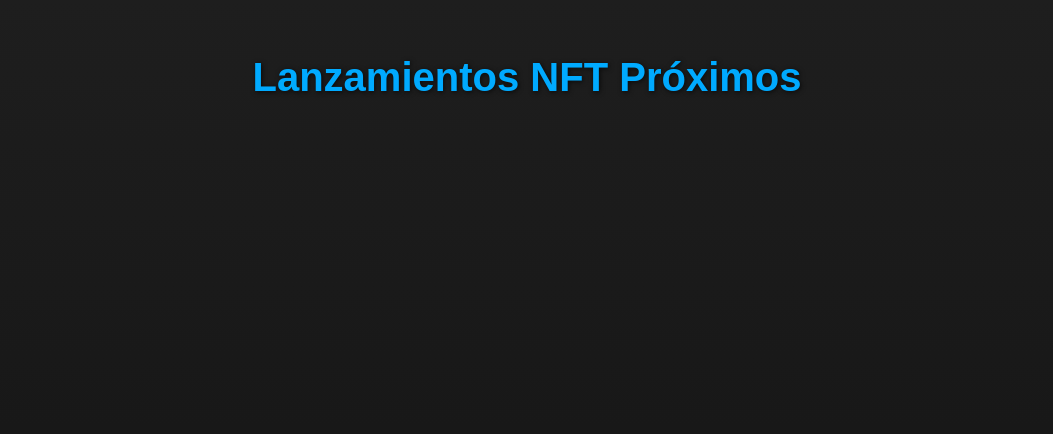
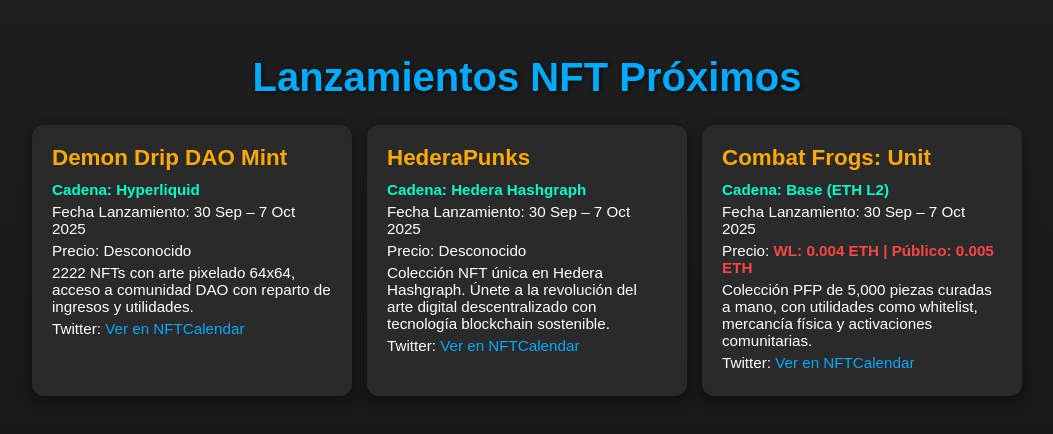
Before and after one commit to Zeus2604/cryptorankingup, a plain HTML site: page index.html in a window 1280 px wide. Shown: the whole page, without its empty margins (113-1166 px from the left). Drawn offline with Linux system fonts and the light colour scheme.

Commit message:
Update index.html
Ajustar manualmente las comillas en el enlace de Twitter dentro de las tarjetas NFT

```diff
--- a/index.html
+++ b/index.html
@@ -142,7 +142,7 @@
           <p>Fecha Lanzamiento: ${nft.launch_date}</p>
           <p>Precio: <span class="${priceClass}">${nft.price}</span></p>
           <p>${nft.description}</p>
-          <p>Twitter: ${nft.twitter ? <a href="${nft.twitter}" target="_blank">Ver en NFTCalendar</a> : "N/A"}</p>
+          <p>Twitter: ${nft.twitter ? `<a href="${nft.twitter}" target="_blank">Ver en NFTCalendar</a>` : "N/A"}</p>
         `;
 
         container.appendChild(card);
```
